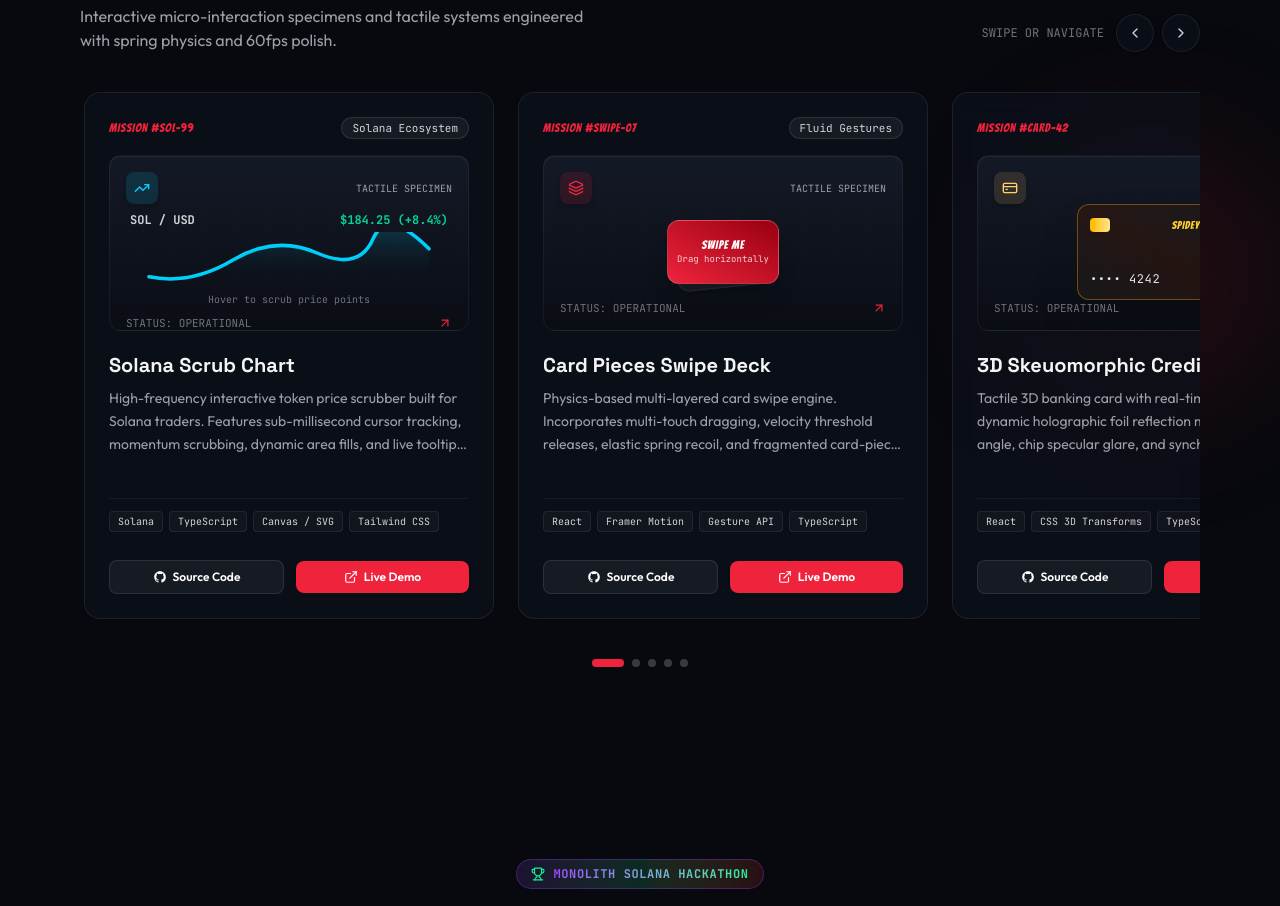
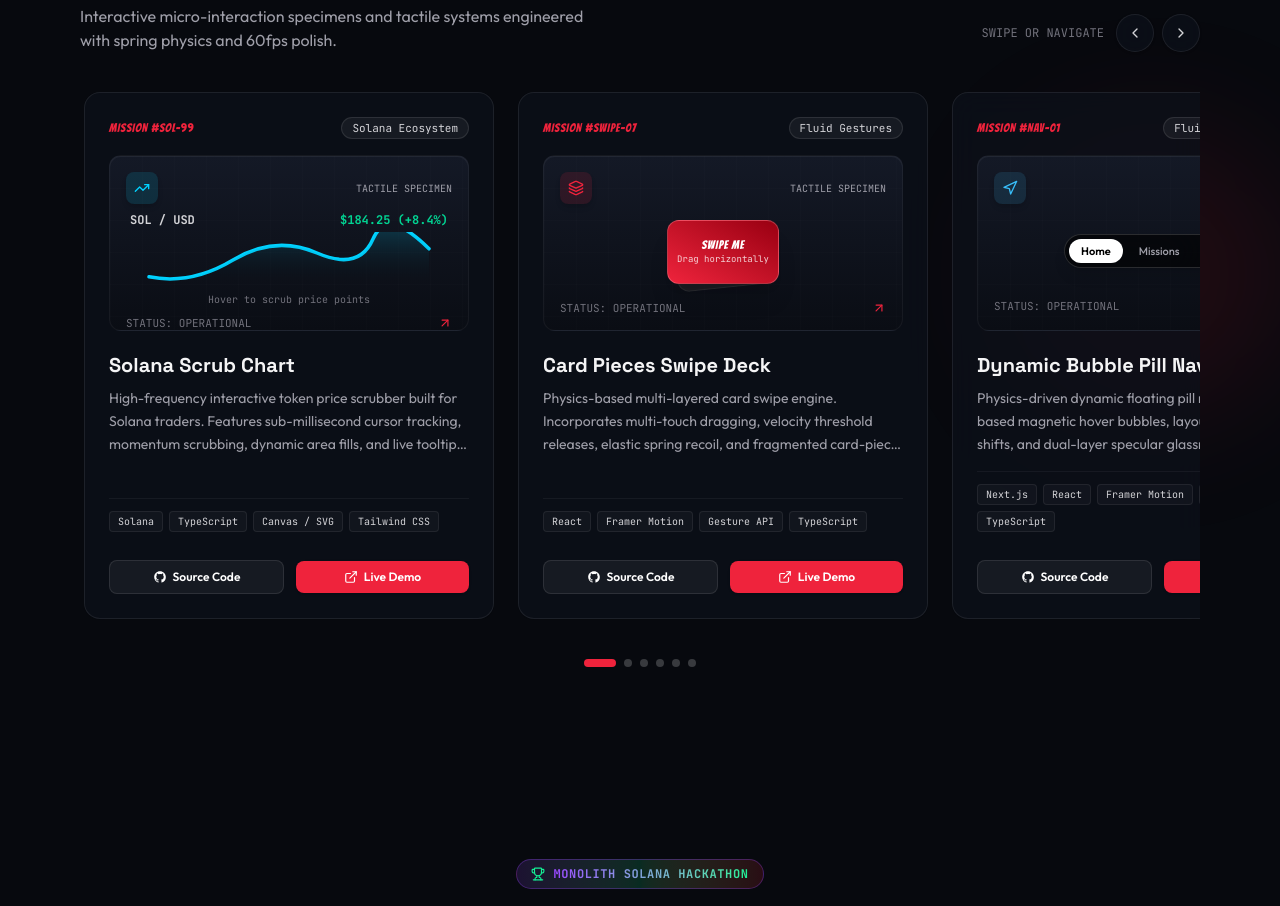
Before and after one commit to alqamarzz/portfolio, a React (Vite) app: page / in a window 1280 px wide. Shown: the part 1881-2787 px from the top of the page. Built offline with nearby package versions, Linux system fonts and the light colour scheme; a web font is replaced by a local one.

Commit message:
feat: add Dynamic Bubble Pill Navbar (navbaar) project to Missions reel

```diff
--- a/src/components/ProjectsSection.tsx
+++ b/src/components/ProjectsSection.tsx
@@ -12,7 +12,8 @@
   ArrowUpRight,
   ChevronLeft,
   ChevronRight,
-  Activity
+  Activity,
+  Navigation
 } from 'lucide-react';
 
 interface ProjectsSectionProps {
@@ -22,6 +23,7 @@
 export const ProjectsSection: React.FC<ProjectsSectionProps> = ({ triggerSpiderSense }) => {
   const scrollRef = useRef<HTMLDivElement | null>(null);
   const [activeIndex, setActiveIndex] = useState(0);
+  const [navActiveTab, setNavActiveTab] = useState('Home');
 
   // Interactive Solana scrubber state
   const [scrubX, setScrubX] = useState<number | null>(null);
@@ -112,6 +114,20 @@
       color: '#ef233c',
       icon: Layers,
       type: 'cards',
+    },
+    {
+      id: 'bubble-navbar',
+      title: 'Dynamic Bubble Pill Navbar',
+      missionCode: 'MISSION #NAV-01',
+      badge: 'Fluid Micro-Interaction',
+      category: 'Tactile UI',
+      description: 'Physics-driven dynamic floating pill navbar with spring-based magnetic hover bubbles, layoutId animated pill shifts, and dual-layer specular glassmorphism.',
+      stack: ['Next.js', 'React', 'Framer Motion', 'Tailwind CSS', 'TypeScript'],
+      github: 'https://github.com/alqamarzz/navbaar',
+      demo: 'https://github.com/alqamarzz/navbaar#readme',
+      color: '#38bdf8',
+      icon: Navigation,
+      type: 'navbar',
     },
     {
       id: 'credit-card-3d',
@@ -357,6 +373,36 @@
                       </div>
                     )}
 
+                    {/* Interactive Bubble Navbar Specimen */}
+                    {project.type === 'navbar' && (
+                      <div className="w-full flex items-center justify-center py-2">
+                        <div className="w-fit rounded-full border border-white/15 bg-black/60 p-1 backdrop-blur-xl flex items-center gap-1 shadow-lg">
+                          {['Home', 'Missions', 'Pulse'].map((tab) => (
+                            <button
+                              key={tab}
+                              type="button"
+                              onClick={() => {
+                                sound.playClick();
+                                setNavActiveTab(tab);
+                              }}
+                              className={`relative px-3 py-1 text-[11px] font-medium rounded-full transition-colors cursor-pointer select-none ${
+                                navActiveTab === tab ? 'text-black font-semibold' : 'text-zinc-400 hover:text-white'
+                              }`}
+                            >
+                              {navActiveTab === tab && (
+                                <motion.div
+                                  layoutId="card-nav-bubble"
+                                  className="absolute inset-0 rounded-full bg-white shadow-md"
+                                  transition={{ type: 'spring', stiffness: 500, damping: 30 }}
+                                />
+                              )}
+                              <span className="relative z-10">{tab}</span>
+                            </button>
+                          ))}
+                        </div>
+                      </div>
+                    )}
+
                     {/* Oracle Telemetry Preview */}
                     {project.type === 'oracle' && (
                       <div className="w-full text-left font-mono-tech text-[10px] bg-black/60 p-2.5 rounded-lg border border-[#14F195]/20 flex flex-col gap-1">
```
